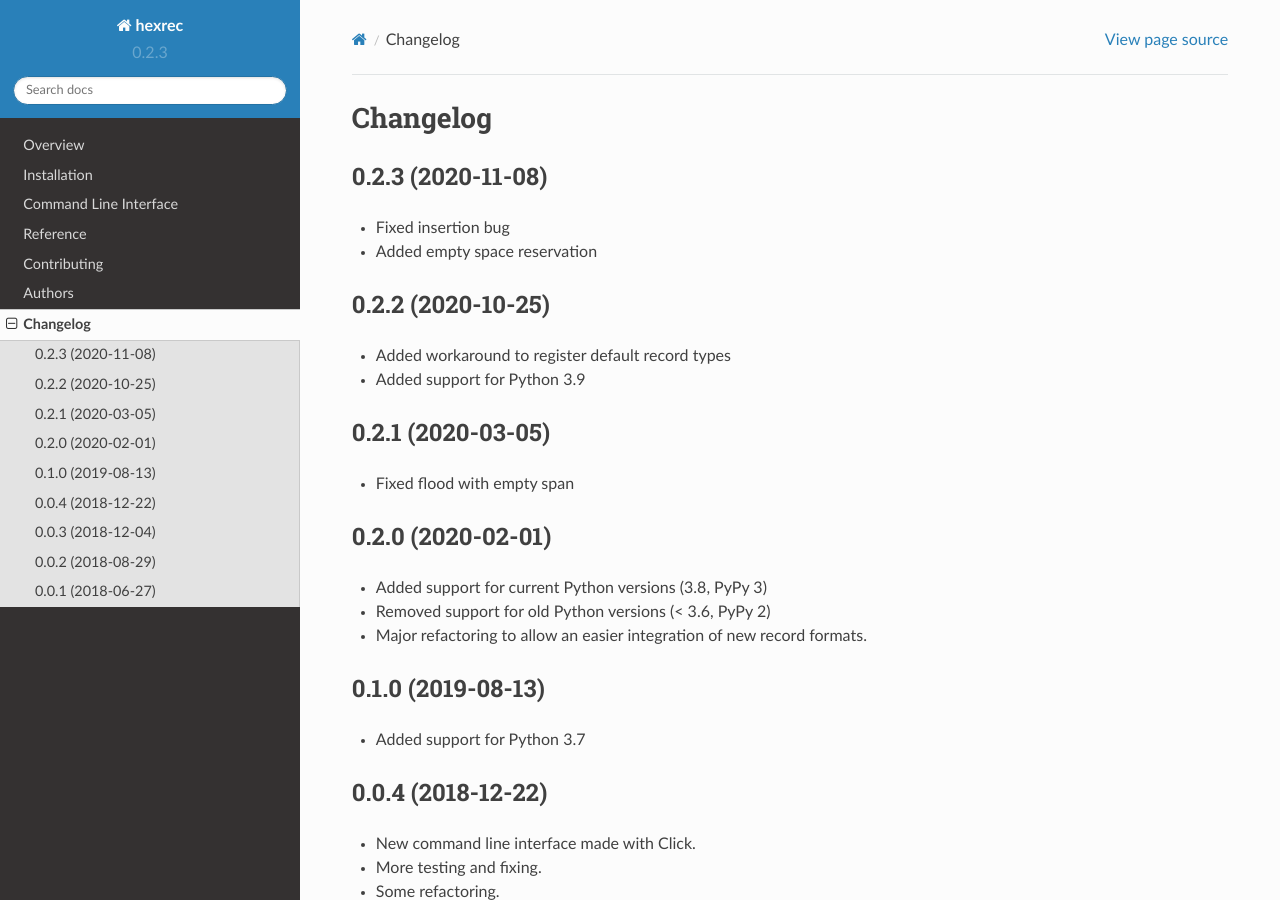
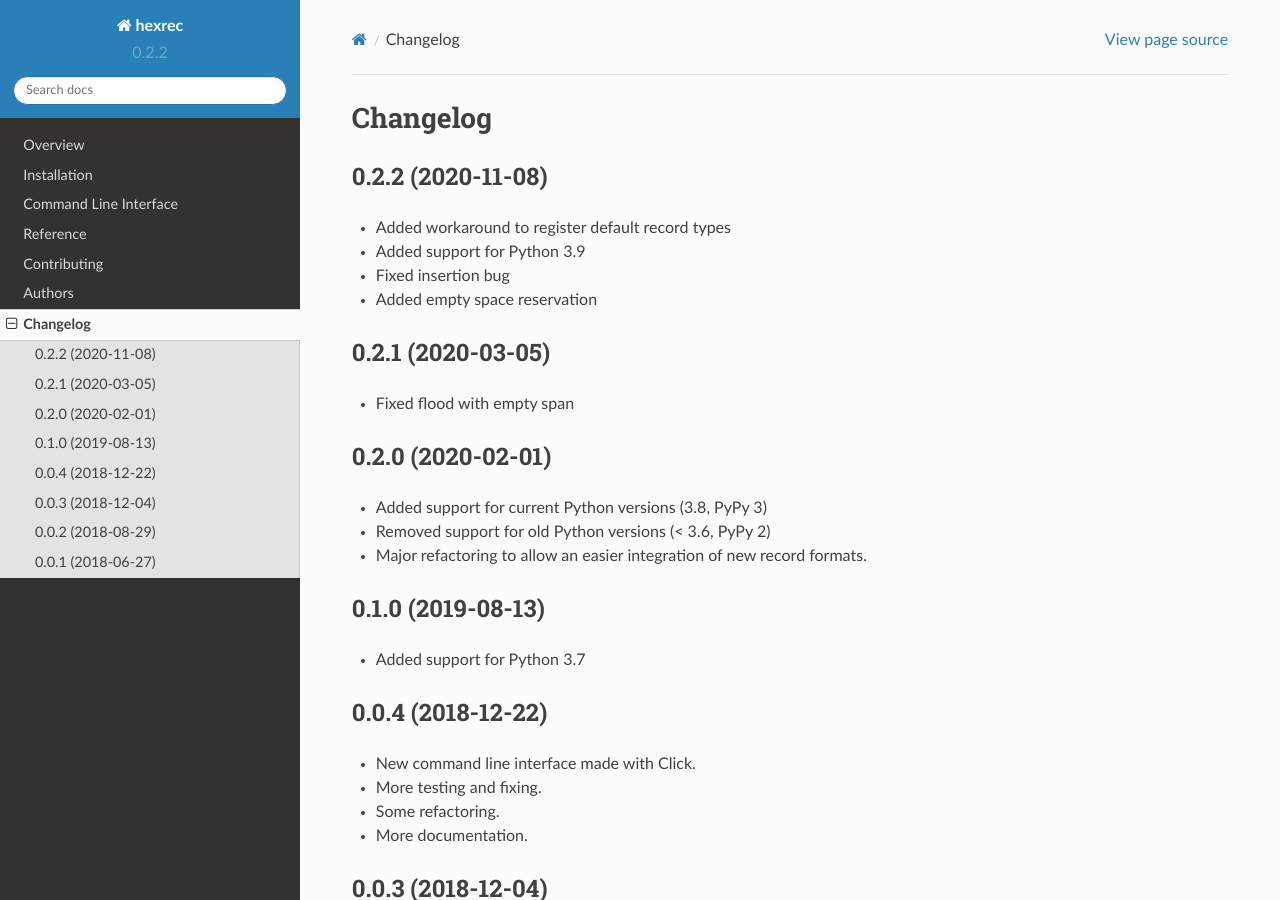
Before and after one commit to TexZK/hexrec, a Sphinx documentation site: the page built from docs/changelog.rst, in a window 1280 px wide and 900 px high. Built offline with Sphinx 7.4.7 and the Read the Docs theme 2.0.0, drawn with Linux system fonts in a browser that asks for light colours.

Commit message:
Reverting version number 0.2.2

```diff
--- a/CHANGELOG.rst
+++ b/CHANGELOG.rst
@@ -1,18 +1,13 @@
 Changelog
 =========
 
-0.2.3 (2020-11-08)
-------------------
-
-* Fixed insertion bug
-* Added empty space reservation
-
-
-0.2.2 (2020-10-25)
+0.2.2 (2020-11-08)
 ------------------
 
 * Added workaround to register default record types
 * Added support for Python 3.9
+* Fixed insertion bug
+* Added empty space reservation
 
 
 0.2.1 (2020-03-05)
--- a/README.rst
+++ b/README.rst
@@ -40,9 +40,9 @@ Overview
     :alt: PyPI Package latest release
     :target: https://pypi.org/project/hexrec/
 
-.. |commits-since| image:: https://img.shields.io/github/commits-since/TexZK/hexrec/v0.2.1.svg
+.. |commits-since| image:: https://img.shields.io/github/commits-since/TexZK/hexrec/v0.2.2.svg
     :alt: Commits since latest release
-    :target: https://github.com/TexZK/hexrec/compare/v0.2.1...master
+    :target: https://github.com/TexZK/hexrec/compare/v0.2.2...master
 
 .. |wheel| image:: https://img.shields.io/pypi/wheel/hexrec.svg
     :alt: PyPI Wheel
--- a/docs/conf.py
+++ b/docs/conf.py
@@ -25,7 +25,7 @@ project = 'hexrec'
 year = '2020'
 author = 'Andrea Zoppi'
 copyright = '{0}, {1}'.format(year, author)
-version = release = '0.2.3'
+version = release = '0.2.2'
 
 pygments_style = 'trac'
 templates_path = ['_templates']
--- a/setup.py
+++ b/setup.py
@@ -21,7 +21,7 @@ def read(*names, **kwargs):
 
 setup(
     name='hexrec',
-    version='0.2.3',
+    version='0.2.2',
     license='BSD 2-Clause License',
     description='Library to handle hexadecimal record files',
     long_description='%s\n%s' % (
--- a/src/hexrec/__init__.py
+++ b/src/hexrec/__init__.py
@@ -25,4 +25,4 @@
 # ARISING IN ANY WAY OUT OF THE USE OF THIS SOFTWARE, EVEN IF ADVISED OF THE
 # POSSIBILITY OF SUCH DAMAGE.
 
-__version__ = '0.2.3'
+__version__ = '0.2.2'
```
